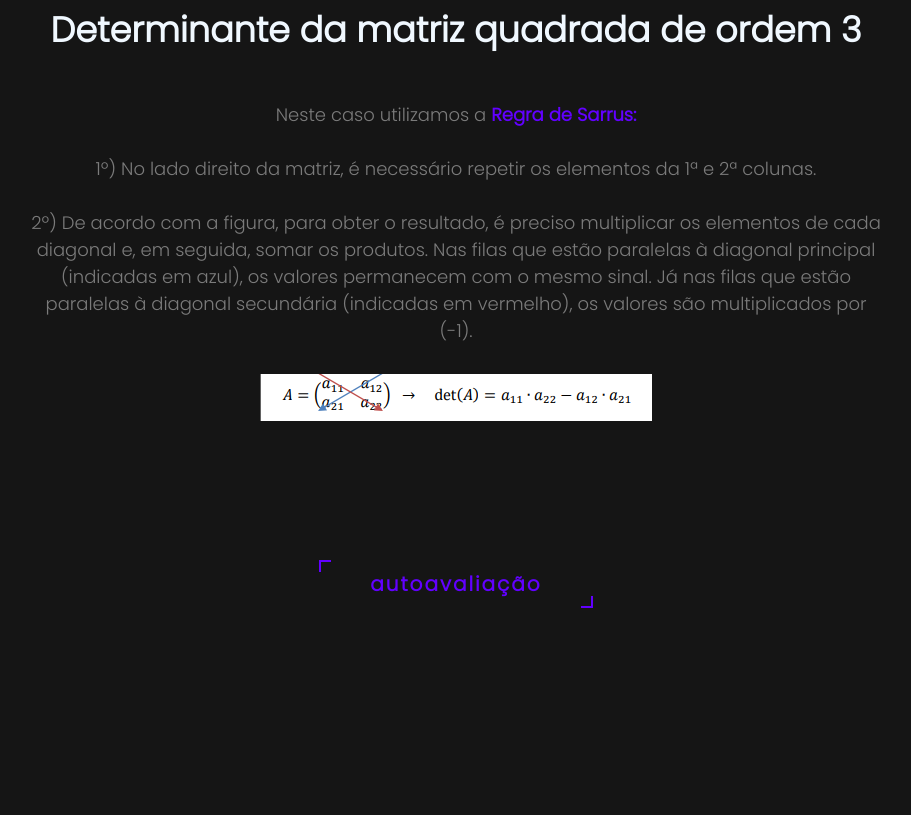
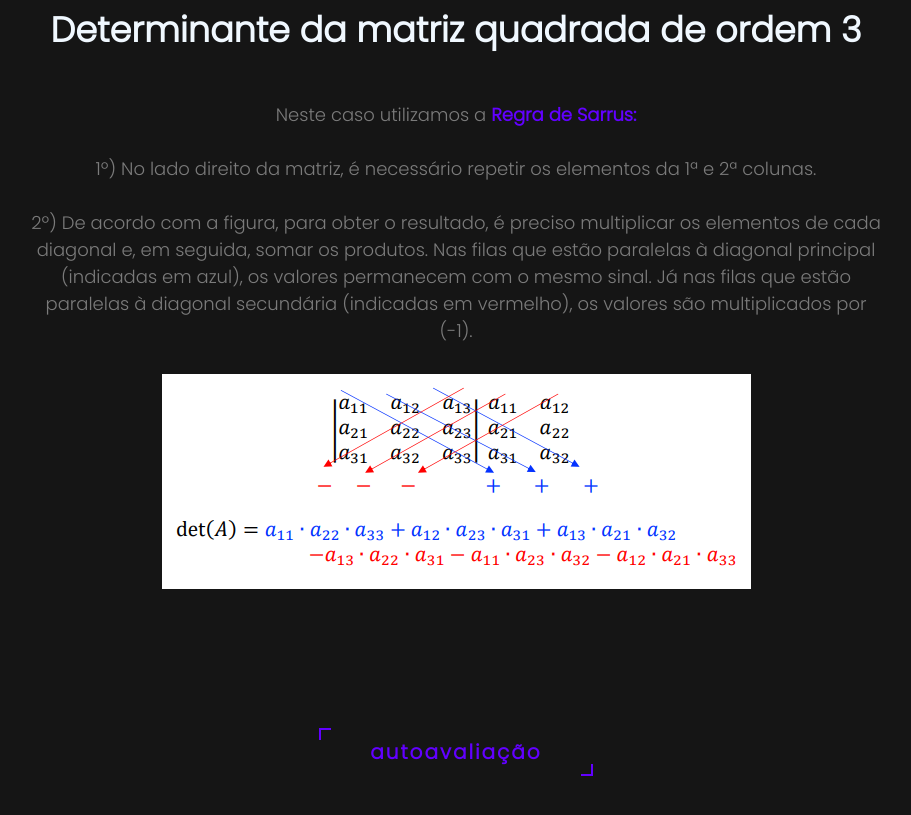
Before and after one commit to gabbwxhz/portfolio-matematica, a plain HTML site: page primeiroTrimestre/determinantes.html in a window 1280 px wide. Shown: the part 1707-2522 px from the top of the page, without its empty margins (184-1095 px from the left). Before the commit the page ends 2374 px from the top, so only its background shows below. Drawn offline with nearby package versions, Linux system fonts and the light colour scheme.

Commit message:
Update determinantes.html

```diff
--- a/primeiroTrimestre/determinantes.html
+++ b/primeiroTrimestre/determinantes.html
@@ -107,7 +107,7 @@
             </p>
 
             <div class="pa-images">
-                <img src="../images/det1.png" alt="pa1">
+                <img src="../images/det2.png" alt="pa1">
             </div>
 
 
```
